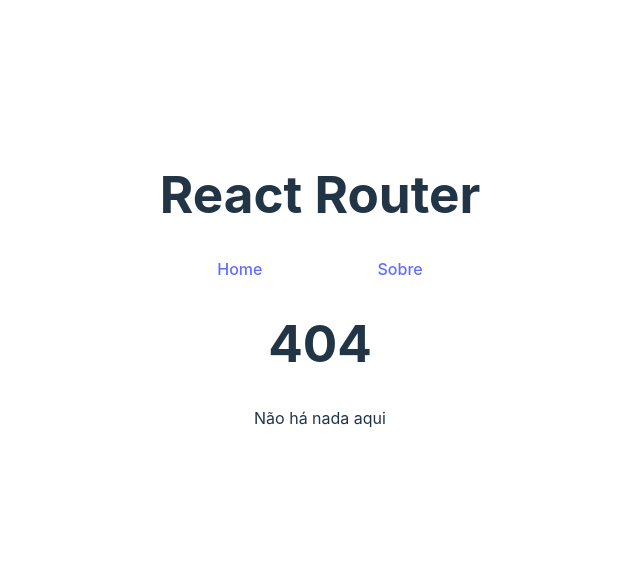
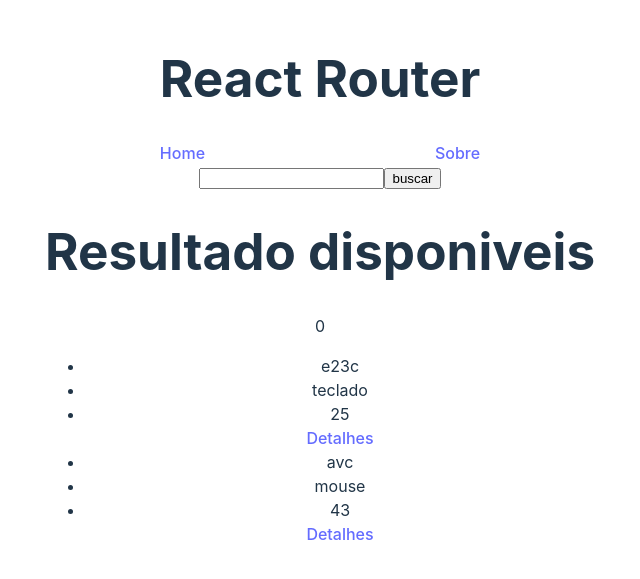
Before and after one commit to Dannick10/horadecodar_curso, a React (Vite) app in the folder Reacthook/: page /search in a window 1280 px wide. Before the commit this address had no page. Shown: the part 111-690 px from the top of the page, without its empty margins (320-960 px from the left). Built offline with nearby package versions, Linux system fonts and the light colour scheme; data requests are answered from the project's data file.

Commit message:
useparams e search

```diff
--- a/Reacthook/src/App.jsx
+++ b/Reacthook/src/App.jsx
@@ -9,9 +9,11 @@
 import Products from './pages/Products'
 import Info from './pages/Info'
 import NotFound from './pages/NotFound'
+import Search from './pages/Search'
 
 //components
 import Navbar from './components/Navbar'
+import SearchForm from './components/SearchForm'
 
 function App() {
 
@@ -21,11 +23,13 @@
       <h1>React Router</h1>
       <BrowserRouter>
       <Navbar/>
+      <SearchForm/>
       <Routes>
         <Route path="/" element={<Home />}/>
         <Route path="/about" element={<About />}/>
         <Route path="/products/:id" element={<Products />}/>
         <Route path="/products/:id/info" element={<Info/>}/>
+        <Route path="/search" element={<Search/>}/>
         <Route path="*" element={<NotFound/>}/>
         </Routes>
       </BrowserRouter>
--- /dev/null
+++ b/Reacthook/src/components/SearchForm.jsx
@@ -0,0 +1,24 @@
+import React from 'react'
+import {useNavigate} from "react-router-dom"
+import { useState } from 'react'
+
+const SearchForm = () => {
+
+    const navigate = useNavigate()
+    const [query,SetQuery] = useState()
+
+    const handleSubmit = (e) =>{
+        e.preventDefault()
+
+        navigate("/search?q=" + query)
+    }
+
+  return (
+    <form onSubmit={handleSubmit}>
+        <input type="text" onChange={(e)=> SetQuery(e.target.value)} />
+        <input type='submit' value='buscar'/>
+    </form>
+  )
+}
+
+export default SearchForm
--- a/Reacthook/src/pages/Home.jsx
+++ b/Reacthook/src/pages/Home.jsx
@@ -1,6 +1,5 @@
 import { Link } from 'react-router-dom'
 import {useFetch} from '../hooks/useFetch'
-
 
 
 
--- /dev/null
+++ b/Reacthook/src/pages/Search.jsx
@@ -0,0 +1,30 @@
+import {useSearchParams,Link} from "react-router-dom"
+import { useFetch } from "../hooks/useFetch"
+
+const Search = () => {
+
+    const [searchParams] = useSearchParams()
+
+    const url = "http://localhost:3000/products?" + searchParams
+
+    const {data:items,loading,error} = useFetch(url)
+
+  return (
+    <div>
+        <h1>Resultado disponiveis</h1>
+        {error & <p>{error}</p>}
+      <ul>
+        {items && items.map((item)=>(
+          <>
+            <li>{item.id}</li>
+            <li>{item.name}</li>
+            <li>{item.price}</li>
+            <Link to={`/products/${item.id}`}>Detalhes</Link>
+          </>
+        ))}
+      </ul>
+    </div>
+  )
+}
+
+export default Search
```
